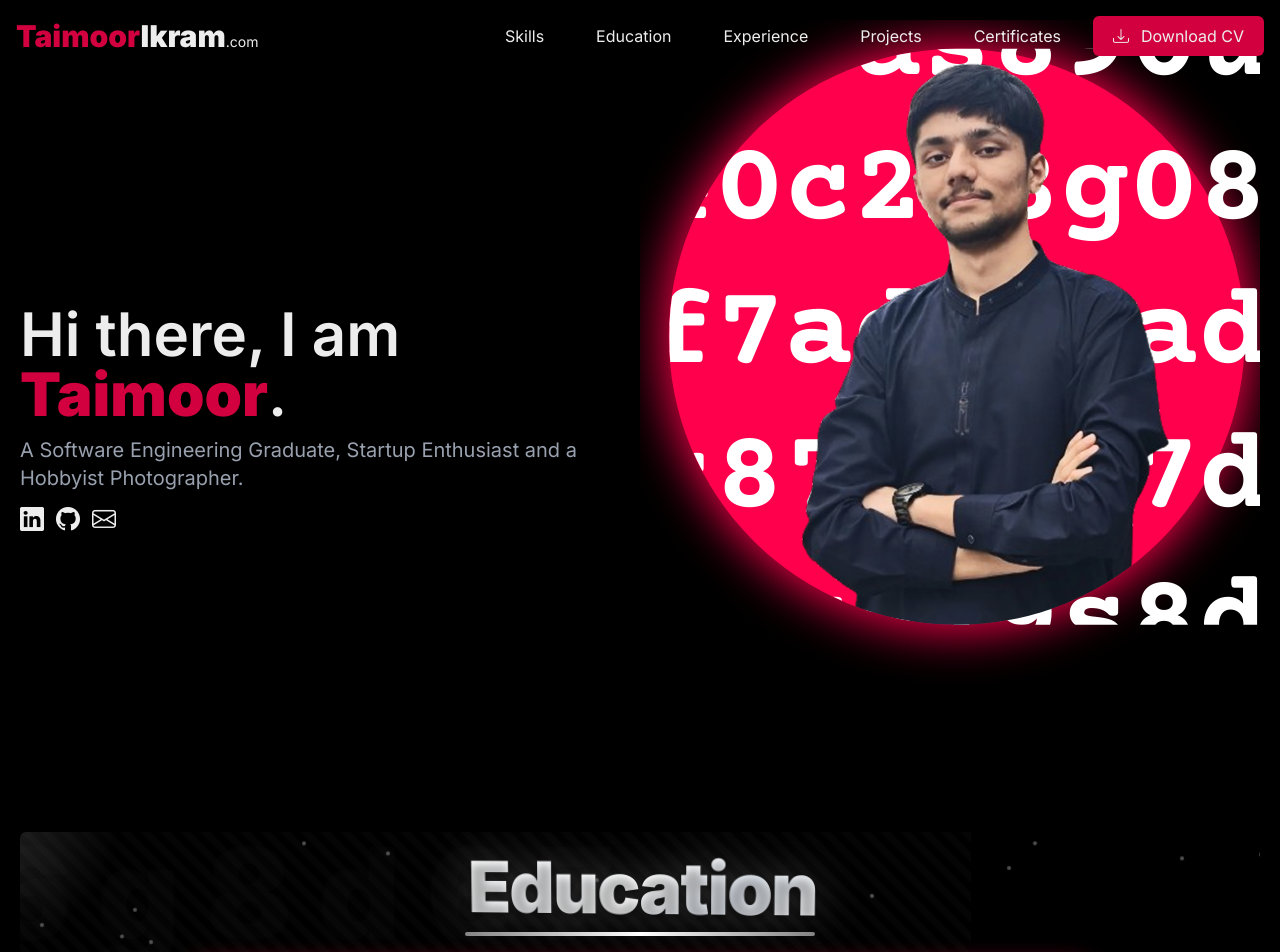
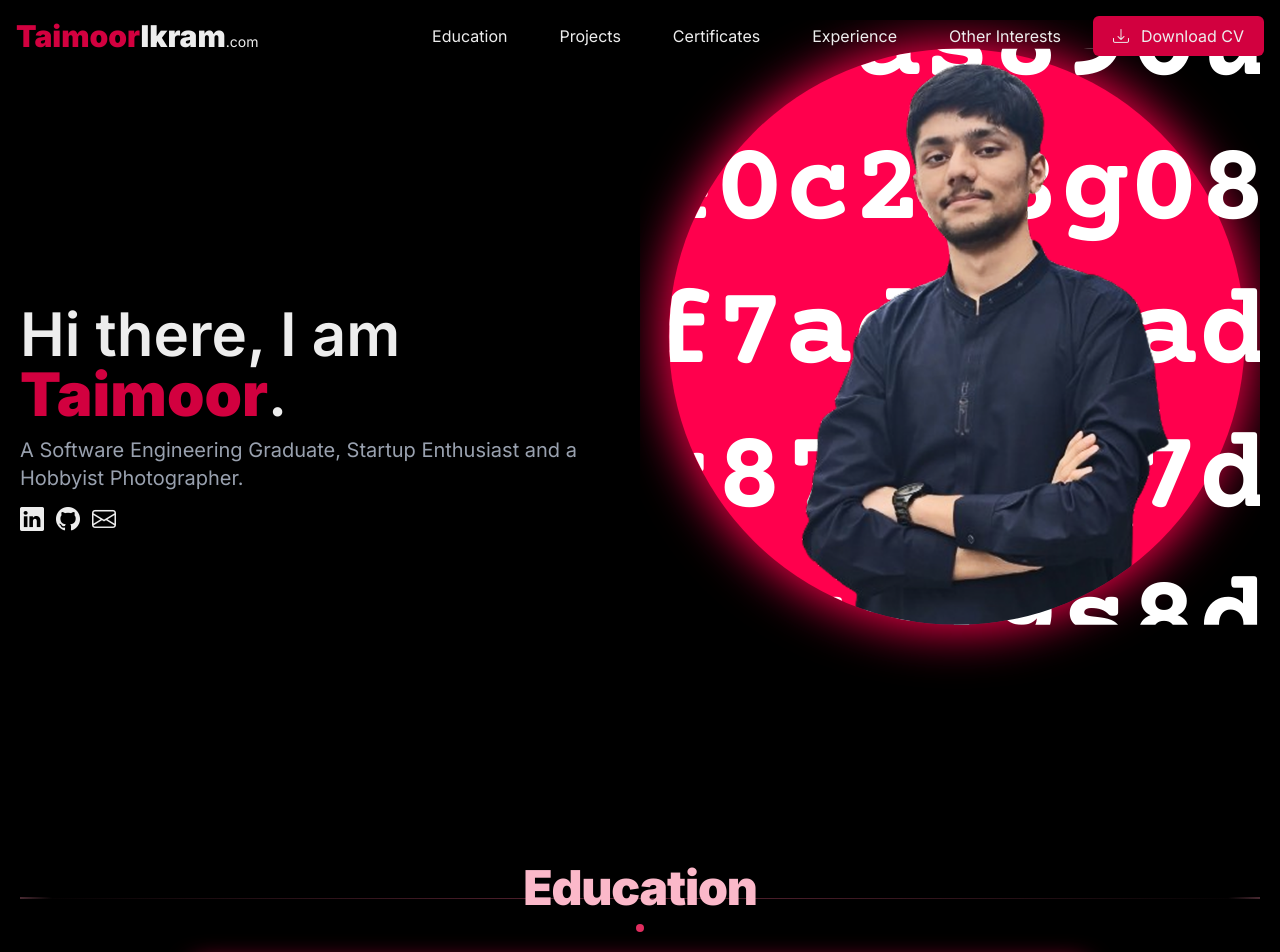
Before and after one commit to TaimoorIkram/portfolio, a Next.js app: page / in a window 1280 px wide. Shown: the top 952 px of the page. Built offline with nearby package versions, Linux system fonts and the light colour scheme.

Commit message:
update: implement lightweight section header, dynamic header navigation and update section ref context

```diff
--- a/src/app/page.tsx
+++ b/src/app/page.tsx
@@ -4,16 +4,12 @@ import AnimatedSectionHeader from "@/components/AnimatedSectionHeader";
 import CertificateCard from "@/components/CertificateCard";
 import EducationCard from "@/components/EducationCard";
 import ExperienceCard from "@/components/ExperienceCard";
-import GenericActionButton from "@/components/GenericActionButton";
 import InterestCard from "@/components/InterestCard";
 import ProjectCarousel from "@/components/ProjectCarousel";
 import ScrollFadeIn from "@/components/ScrollFadeIn";
-import SectionHeader from "@/components/SectionHeader";
 import { useSectionRefs } from "@/contexts/SectionRefsContext";
 import { Courier_Prime } from "next/font/google";
-import Image from "next/image";
 import Link from "next/link";
-import { RefObject, useRef } from "react";
 
 const courier_prime = Courier_Prime({
   weight: "700",
@@ -23,7 +19,7 @@ const courier_prime = Courier_Prime({
 
 export default function Home() {
 
-  const { skillsRef, educationRef, experienceRef, projectsRef, certificatesRef } = useSectionRefs();
+  const { topRef, educationRef, experienceRef, projectsRef, certificatesRef, interestsRef } = useSectionRefs();
 
   interface Project {
     year: string;
@@ -480,7 +476,7 @@ export default function Home() {
 
   return (
     <div className="flex flex-col gap-3">
-      <div className="h-screen justify-center flex flex-col-reverse md:grid md:grid-cols-1 md:grid-cols-2 md:items-center">
+      <div ref={topRef} className="h-screen justify-center flex flex-col-reverse md:grid md:grid-cols-1 md:grid-cols-2 md:items-center">
         <div className="flex flex-col gap-3 text-center md:text-left">
           <p className="text-3xl md:text-6xl font-[600]">Hi there, I am <b className="text-crimson-500">Taimoor</b>.</p>
           <p className="text-gray-400 text-lg md:text-xl">A Software Engineering Graduate, Startup Enthusiast and a Hobbyist Photographer.</p>
@@ -531,8 +527,9 @@ export default function Home() {
         </div>
       </div>
 
+      <div ref={educationRef}>
         <ScrollFadeIn>
-        <AnimatedSectionHeader ref={educationRef} title="Education" />
+          <AnimatedSectionHeader title="Education" />
         </ScrollFadeIn>
         <div className="flex flex-col gap-3">
           {educations.map((education, index) => (
@@ -543,9 +540,11 @@ export default function Home() {
             </ScrollFadeIn>
           ))}
         </div>
+      </div>
 
+      <div ref={projectsRef}>
         <ScrollFadeIn>
-        <AnimatedSectionHeader ref={projectsRef} title="Projects" />
+          <AnimatedSectionHeader title="Projects" />
         </ScrollFadeIn>
         <div className="flex flex-col items-center">
           <div className="items-center flex flex-row inset-x-0 h-full absolute justify-center">
@@ -557,9 +556,11 @@ export default function Home() {
             />
           </ScrollFadeIn>
         </div>
+      </div>
 
+      <div ref={certificatesRef}>
         <ScrollFadeIn>
-        <AnimatedSectionHeader ref={certificatesRef} title="Certificates" />
+          <AnimatedSectionHeader title="Certificates" />
         </ScrollFadeIn>
         <div className="flex flex-col items-center">
           {certificates.map((certificate, index) =>
@@ -575,10 +576,11 @@ export default function Home() {
             </ScrollFadeIn>
           )}
         </div>
+      </div>
 
-
+      <div ref={experienceRef}>
         <ScrollFadeIn>
-        <AnimatedSectionHeader ref={experienceRef} title="Experience" />
+          <AnimatedSectionHeader title="Experience" />
         </ScrollFadeIn>
         <div className="flex flex-col gap-3">
           {experiences.map((exp, index) => (
@@ -595,7 +597,9 @@ export default function Home() {
             </ScrollFadeIn>
           ))}
         </div>
+      </div>
 
+      <div ref={interestsRef}>
         <ScrollFadeIn>
           <AnimatedSectionHeader title="Other Interests" />
         </ScrollFadeIn>
@@ -609,5 +613,6 @@ export default function Home() {
           ))}
         </div>
       </div>
+    </div>
   );
 }
--- a/src/components/AnimatedSectionHeader.tsx
+++ b/src/components/AnimatedSectionHeader.tsx
@@ -9,14 +9,13 @@ const AnimatedSectionHeader: React.FC<AnimatedSectionHeaderProps> = ({ title, re
   const headerDefaultRef = useRef<HTMLDivElement>(null);
   const headerRef = ref ?? headerDefaultRef;
   const [isVisible, setIsVisible] = useState(false);
-  const [mousePosition, setMousePosition] = useState({ x: 0, y: 0 });
 
   useEffect(() => {
     const observer = new IntersectionObserver(
       ([entry]) => {
         setIsVisible(entry.isIntersecting);
       },
-      { threshold: 0.1 }
+      { threshold: 0.3 }
     );
 
     if (headerRef.current) {
@@ -26,162 +25,64 @@ const AnimatedSectionHeader: React.FC<AnimatedSectionHeaderProps> = ({ title, re
     return () => observer.disconnect();
   }, []);
 
-  const handleMouseMove = (e: React.MouseEvent) => {
-    const rect = headerRef.current?.getBoundingClientRect();
-    if (rect) {
-      setMousePosition({
-        x: ((e.clientX - rect.left) / rect.width) * 100,
-        y: ((e.clientY - rect.top) / rect.height) * 100,
-      });
-    }
-  };
-
-  // Generate random string for background
-  const backgroundText = "a912fag3hsdh67kg8j90t8naw8n1trh2yj34kyu5i6l789jk7j6h5crac9w4nw9ap8c1l32hgf8790ad9sf80s76g8d67";
-
   return (
     <div
       ref={headerRef}
-      className="rounded-md relative flex flex-row font-black justify-center items-center text-6xl p-5 overflow-hidden cursor-none"
-      onMouseMove={handleMouseMove}
-      style={{
-        minHeight: '120px',
-        transition: 'all 0.3s ease-out'
-      }}
+      className="relative flex flex-row justify-center items-center text-center py-8"
     >
-      {/* Animated background overlay */}
-      <div
-        className="absolute inset-0 opacity-20"
-        style={{
-          background: `
-            linear-gradient(45deg,
-              transparent 25%,
-              rgba(255,255,255,0.1) 25%,
-              rgba(255,255,255,0.1) 50%,
-              transparent 50%,
-              transparent 75%,
-              rgba(255,255,255,0.1) 75%
-            )
-          `,
-          backgroundSize: '20px 20px',
-          animation: 'slide 3s linear infinite'
-        }}
-      />
-
-      {/* Floating particles */}
-      <div className="absolute inset-0 pointer-events-none">
-        {[...Array(15)].map((_, i) => (
-          <div
-            key={i}
-            className="absolute w-1 h-1 bg-white rounded-full opacity-30"
-            style={{
-              left: `${Math.random() * 100}%`,
-              top: `${Math.random() * 100}%`,
-              animation: `float ${2 + Math.random() * 3}s ease-in-out infinite`,
-              animationDelay: `${Math.random() * 2}s`
-            }}
-          />
-        ))}
+      {/* Subtle background accent */}
+      <div className="absolute inset-0 flex items-center justify-center">
+        <div
+          className={`
+            w-full h-px bg-gradient-to-r from-transparent via-crimson-300 to-transparent
+            transition-all duration-1000 ease-out
+            ${isVisible ? 'opacity-40 scale-x-100' : 'opacity-0 scale-x-0'}
+          `}
+        />
       </div>
 
-      {/* Background text with enhanced effects */}
-      <div className="absolute inset-0 flex items-center justify-center overflow-hidden">
-        <p
-          className="text-6xl md:text-8xl lg:text-9xl font-black opacity-10 whitespace-nowrap select-none"
-          style={{
-            transform: `translateX(-50%) translateX(${mousePosition.x * 0.5}px)`,
-            letterSpacing: '0.2em',
-            color: 'rgba(255,255,255,0.1)',
-            textShadow: '0 0 20px rgba(255,255,255,0.1)',
-            transition: 'transform 0.1s ease-out'
-          }}
-        >
-          {backgroundText}
-        </p>
-      </div>
-
-      {/* Main title with enhanced styling */}
-      <div className="relative z-10 text-center">
+      {/* Main title */}
+      <div className="relative z-10">
         <h2
           className={`
-            text-4xl md:text-6xl lg:text-7xl font-black tracking-tight leading-none
-            transition-all duration-700 ease-out
-            ${isVisible ? 'opacity-100 translate-y-0' : 'opacity-0 translate-y-8'}
+            text-3xl md:text-4xl lg:text-5xl font-black
+            text-crimson-100 transition-all duration-700 ease-out tracking-tight
+            ${isVisible ? 'opacity-100 translate-y-0' : 'opacity-1 translate-y-4'}
           `}
-          style={{
-            background: `
-              linear-gradient(135deg,
-                #ffffff 0%,
-                #f8fafc 25%,
-                #ffffff 50%,
-                #e2e8f0 75%,
-                #ffffff 100%
-              )
-            `,
-            WebkitBackgroundClip: 'text',
-            WebkitTextFillColor: 'transparent',
-            backgroundClip: 'text',
-            textShadow: '0 4px 8px rgba(0,0,0,0.3)',
-            filter: `
-              drop-shadow(0 2px 4px rgba(0,0,0,0.3))
-              drop-shadow(0 0 20px rgba(255,255,255,0.2))
-            `,
-            transform: `
-              perspective(1000px)
-              rotateX(${(mousePosition.y - 50) * 0.1}deg)
-              rotateY(${(mousePosition.x - 50) * 0.1}deg)
-            `,
-            transition: 'transform 0.1s ease-out'
-          }}
         >
           {title}
         </h2>
 
-        {/* Animated underline */}
+        {/* Animated accent dot */}
         <div
           className={`
-            mx-auto mt-2 h-1 bg-gradient-to-r from-white/50 via-white to-white/50 rounded-full
+            mx-auto mt-3 w-2 h-2 bg-crimson-400 rounded-full
             transition-all duration-1000 ease-out
-            ${isVisible ? 'w-full opacity-100' : 'w-0 opacity-0'}
+            ${isVisible ? 'opacity-100 scale-100' : 'opacity-0 scale-0'}
           `}
           style={{
-            animationDelay: '0.5s'
+            animationDelay: '0.3s'
           }}
         />
       </div>
 
-      {/* Glowing orb that follows mouse */}
+      {/* Subtle side accents */}
       <div
-        className="absolute pointer-events-none"
-        style={{
-          left: `${mousePosition.x}%`,
-          top: `${mousePosition.y}%`,
-          transform: 'translate(-50%, -50%)',
-          width: '200px',
-          height: '200px',
-          background: 'radial-gradient(circle, rgba(255,255,255,0.1) 0%, transparent 70%)',
-          borderRadius: '50%',
-          transition: 'all 0.1s ease-out'
-        }}
+        className={`
+          absolute left-0 top-1/2 w-8 h-px bg-gradient-to-r from-crimson-200 to-transparent
+          transition-all duration-800 ease-out transform -translate-y-1/2
+          ${isVisible ? 'opacity-60 translate-x-0' : 'opacity-0 -translate-x-4'}
+        `}
+        style={{ animationDelay: '0.5s' }}
       />
-
-      {/* CSS animations */}
-      <style jsx>{`
-        @keyframes slide {
-          0% { transform: translateX(-50%); }
-          100% { transform: translateX(50%); }
-        }
-
-        @keyframes float {
-          0%, 100% { transform: translateY(0px) rotate(0deg); }
-          50% { transform: translateY(-20px) rotate(180deg); }
-        }
-
-        @keyframes glow {
-          0%, 100% { opacity: 0.3; }
-          50% { opacity: 0.8; }
-        }
-      `}</style>
+      <div
+        className={`
+          absolute right-0 top-1/2 w-8 h-px bg-gradient-to-l from-crimson-200 to-transparent
+          transition-all duration-800 ease-out transform -translate-y-1/2
+          ${isVisible ? 'opacity-60 translate-x-0' : 'opacity-0 translate-x-4'}
+        `}
+        style={{ animationDelay: '0.5s' }}
+      />
     </div>
   );
 };
--- a/src/components/GenericButton.tsx
+++ b/src/components/GenericButton.tsx
@@ -1,13 +1,15 @@
 import React from 'react'
 
 interface GenericButtonProps {
-    label: string,
-    onClick?: () => void,
+    label: string;
+    onClick?: () => void;
+    sectionIndex: number;
+    currentSectionIndex: number;
 }
 
-export default function GenericButton({ label, onClick }: GenericButtonProps) {
+export default function GenericButton({ label, onClick, sectionIndex, currentSectionIndex }: GenericButtonProps) {
     return (
-        <div onClick={onClick} className='py-2 px-5 hover:bg-red-800 rounded-md duration-500 cursor-pointer'>
+        <div onClick={onClick} className={`${sectionIndex == currentSectionIndex ? 'bg-crimson-500' : ''} py-2 px-5 hover:bg-red-800 rounded-md duration-500 cursor-pointer`}>
             {label}
         </div>
     )
--- a/src/components/Navbar.tsx
+++ b/src/components/Navbar.tsx
@@ -9,18 +9,37 @@ import { useSectionRefs } from '@/contexts/SectionRefsContext';
 export default function Navbar() {
     const [isSticky, setIsSticky] = useState(false);
 
-    const { skillsRef, educationRef, experienceRef, projectsRef, certificatesRef } = useSectionRefs();
+    const { topRef, interestsRef, educationRef, experienceRef, projectsRef, certificatesRef } = useSectionRefs();
+    const [currentRef, setCurrentRef] = useState<number>(-1);
+    const refsList = [topRef, educationRef, projectsRef, certificatesRef, experienceRef, interestsRef];
+
     const scrollToSection = (sectionRef: RefObject<HTMLDivElement | null>, offset = 80) => {
         if (sectionRef.current) {
             const y = sectionRef.current.getBoundingClientRect().top + window.pageYOffset - offset;
             window.scrollTo({ top: y, behavior: 'smooth' });
+            setCurrentRef(refsList.indexOf(sectionRef));
+            console.log("Attempted to update current ref from", currentRef, "to", refsList.indexOf(sectionRef));
+
         }
     };
 
-
+    // TODO: fix this shit: this does not highlight the proper section button
     useEffect(() => {
         const onScroll = () => {
             setIsSticky(window.scrollY > 100);
+
+            const scrollPosition = window.scrollY + 100; // 100px offset for fixed navbar
+            for (let i = refsList.length-1; i >= 0 ; i--) {
+                const ref = refsList[i];
+                const element = ref.current;
+                if (element && (element.offsetTop <= scrollPosition)) {
+                    console.log(scrollPosition, "???", element.offsetTop);
+
+                    setCurrentRef(i);
+                    console.log("Attempted to update current ref from", currentRef, "to", refsList.indexOf(ref));
+                    break;
+                }
+            }
         };
 
         window.addEventListener('scroll', onScroll);
@@ -28,13 +47,19 @@ export default function Navbar() {
     }, []);
 
     const actions = [
-        <GenericButton label="Skills" key={0} />,
-        <GenericButton onClick={() => scrollToSection(educationRef)} label="Education" key={1} />,
-        <GenericButton onClick={() => scrollToSection(experienceRef)} label="Experience" key={2} />,
-        <GenericButton onClick={() => scrollToSection(projectsRef)} label="Projects" key={3} />,
-        <GenericButton onClick={() => scrollToSection(certificatesRef)} label="Certificates" key={4} />,
-        <GenericActionButton icon="download" label="Download CV" key={5} />,
+        { onClick: () => scrollToSection(educationRef), label: "Education" },
+        { onClick: () => scrollToSection(projectsRef), label: "Projects" },
+        { onClick: () => scrollToSection(certificatesRef), label: "Certificates" },
+        { onClick: () => scrollToSection(experienceRef), label: "Experience" },
+        { onClick: () => scrollToSection(interestsRef), label: "Other Interests" },
+        { special: true, icon: "download", label: "Download CV" },
     ];
+
+    const actionButtons = [<div key={-1}></div>]
+    actionButtons.push(...actions.map((action, idx) => {
+        if (action.special) return <GenericActionButton key={idx} icon={action.icon} label={action.label} />
+        else return <GenericButton key={idx} onClick={action.onClick} label={action.label} sectionIndex={idx+1} currentSectionIndex={currentRef} />
+    }));
 
     return (
         <>
@@ -53,14 +78,14 @@ export default function Navbar() {
 
                     {/* Desktop Buttons */}
                     <div className="md:flex md:flex-row gap-3 hidden">
-                        {actions.map((action) => action)}
+                        {actionButtons}
                     </div>
 
                     {/* Mobile Menu */}
                     <div className="md:hidden">
                         <FullScreenDropdown
                             title="Navigate"
-                            options={actions}
+                            options={actionButtons}
                         />
                     </div>
                 </div>
--- a/src/contexts/SectionRefsContext.tsx
+++ b/src/contexts/SectionRefsContext.tsx
@@ -1,26 +1,28 @@
 // context/SectionRefsContext.tsx
 'use client';
 
-import { createContext, useContext, useRef } from 'react';
+import { createContext, RefObject, useContext, useRef } from 'react';
 
 export const SectionRefsContext = createContext<{
-  skillsRef: React.RefObject<HTMLDivElement | null>;
-  educationRef: React.RefObject<HTMLDivElement | null>;
-  experienceRef: React.RefObject<HTMLDivElement | null>;
-  projectsRef: React.RefObject<HTMLDivElement | null>;
-  certificatesRef: React.RefObject<HTMLDivElement | null>;
+  topRef: RefObject<HTMLDivElement | null>;
+  educationRef: RefObject<HTMLDivElement | null>;
+  projectsRef: RefObject<HTMLDivElement | null>;
+  certificatesRef: RefObject<HTMLDivElement | null>;
+  experienceRef: RefObject<HTMLDivElement | null>;
+  interestsRef: RefObject<HTMLDivElement | null>;
 } | null>(null);
 
 export const SectionRefsProvider = ({ children }: { children: React.ReactNode }) => {
-  const skillsRef = useRef<HTMLDivElement>(null);
+  const topRef = useRef<HTMLDivElement>(null);
   const educationRef = useRef<HTMLDivElement>(null);
-  const experienceRef = useRef<HTMLDivElement>(null);
   const projectsRef = useRef<HTMLDivElement>(null);
   const certificatesRef = useRef<HTMLDivElement>(null);
+  const experienceRef = useRef<HTMLDivElement>(null);
+  const interestsRef = useRef<HTMLDivElement>(null);
 
   return (
     <SectionRefsContext.Provider
-      value={{ skillsRef, educationRef, experienceRef, projectsRef, certificatesRef }}
+      value={{ topRef, educationRef, projectsRef, certificatesRef, experienceRef, interestsRef }}
     >
       {children}
     </SectionRefsContext.Provider>
```
Lines whose indentation alone changed are shown as unchanged.
